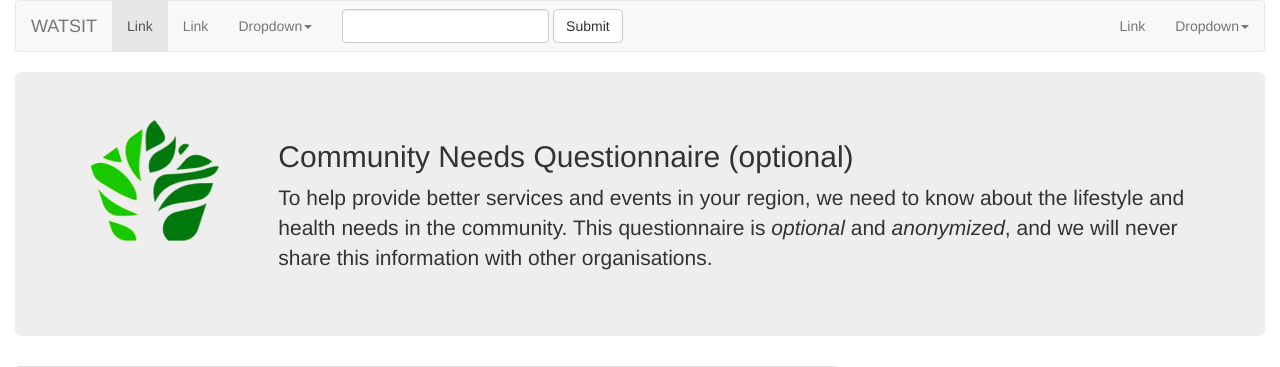
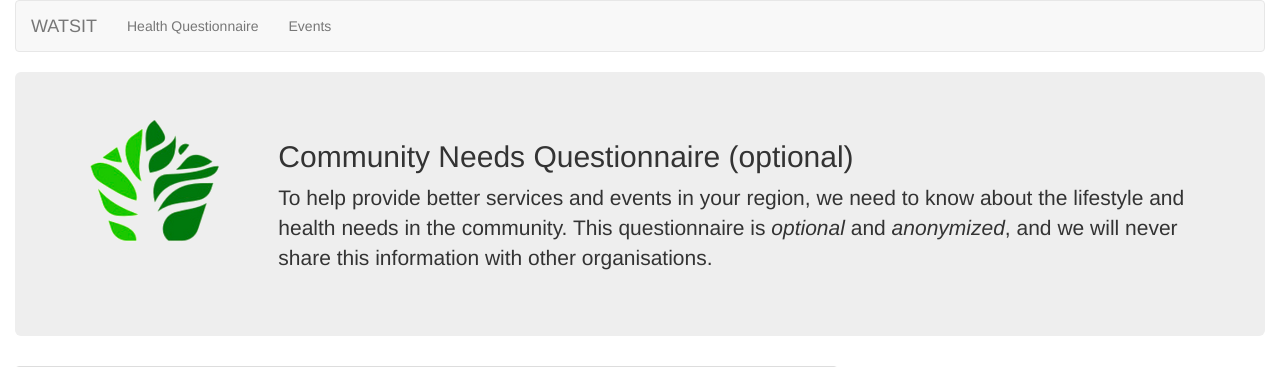
Before and after one commit to lampholder/maria-health, a PHP site: page /questionnaire.php in a window 1280 px wide. Shown: the top 367 px of the page. Run offline with PHP 8.4, Linux system fonts and the light colour scheme; some libraries are stand-ins or nearby versions.

Commit message:
Tidying up nav

```diff
--- a/nav.php
+++ b/nav.php
@@ -8,67 +8,11 @@
 
     <div class="collapse navbar-collapse" id="bs-example-navbar-collapse-1">
         <ul class="nav navbar-nav">
-            <li class="active">
-                <a href="#">Link</a>
+            <li>
+                <a href="questionnaire.php">Health Questionnaire</a>
             </li>
             <li>
-                <a href="#">Link</a>
-            </li>
-            <li class="dropdown">
-                 <a href="#" class="dropdown-toggle" data-toggle="dropdown">Dropdown<strong class="caret"></strong></a>
-                <ul class="dropdown-menu">
-                    <li>
-                        <a href="#">Action</a>
-                    </li>
-                    <li>
-                        <a href="#">Another action</a>
-                    </li>
-                    <li>
-                        <a href="#">Something else here</a>
-                    </li>
-                    <li class="divider">
-                    </li>
-                    <li>
-                        <a href="#">Separated link</a>
-                    </li>
-                    <li class="divider">
-                    </li>
-                    <li>
-                        <a href="#">One more separated link</a>
-                    </li>
-                </ul>
-            </li>
-        </ul>
-        <form class="navbar-form navbar-left" role="search">
-            <div class="form-group">
-                <input type="text" class="form-control">
-            </div>
-            <button type="submit" class="btn btn-default">
-                Submit
-            </button>
-        </form>
-        <ul class="nav navbar-nav navbar-right">
-            <li>
-                <a href="#">Link</a>
-            </li>
-            <li class="dropdown">
-                 <a href="#" class="dropdown-toggle" data-toggle="dropdown">Dropdown<strong class="caret"></strong></a>
-                <ul class="dropdown-menu">
-                    <li>
-                        <a href="#">Action</a>
-                    </li>
-                    <li>
-                        <a href="#">Another action</a>
-                    </li>
-                    <li>
-                        <a href="#">Something else here</a>
-                    </li>
-                    <li class="divider">
-                    </li>
-                    <li>
-                        <a href="#">Separated link</a>
-                    </li>
-                </ul>
+                <a href="events.php">Events</a>
             </li>
         </ul>
     </div>
```
